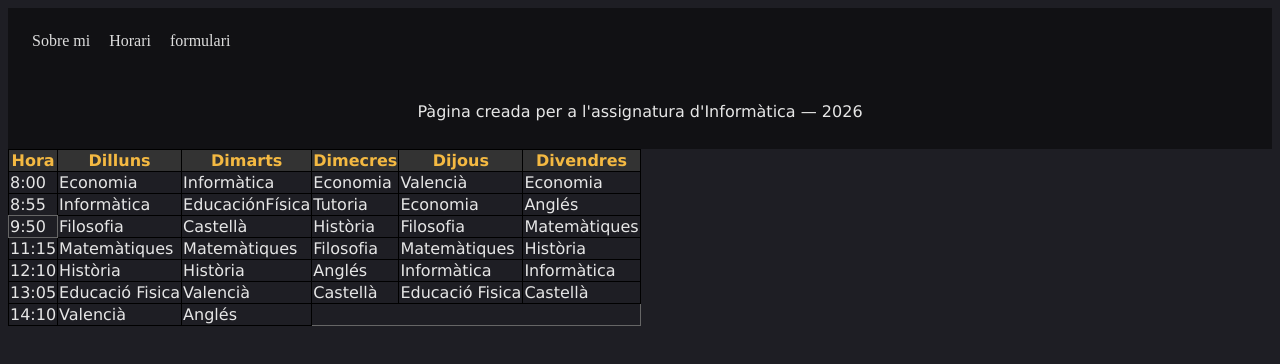
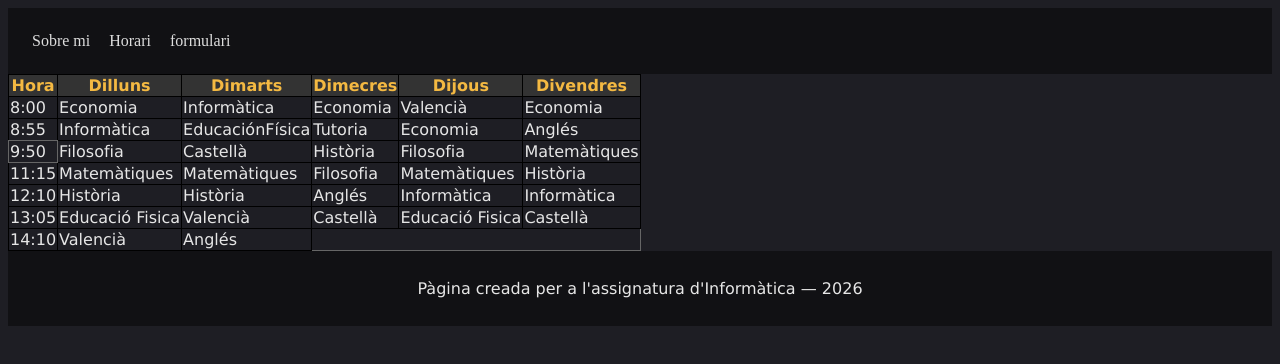
Before and after one commit to Vector555-hub/MiPrimeritaWeb, a plain HTML site: page horari.html in a window 1280 px wide. Drawn offline with Linux system fonts and the light colour scheme.

Commit message:
Fix table structure and script inclusion in horari.html

```diff
--- a/horari.html
+++ b/horari.html
@@ -71,7 +71,7 @@
           <td style="border:1px solid black">14:10</td>
           <td style="border:1px solid black">Valencià</td>
           <td style="border:1px solid black">Anglés</td>
-    <script type="module" src="script.js"></script>
+</table><script type="module" src="script.js"></script>
 
  <footer>
    <p>Pàgina creada per a l'assignatura d'Informàtica — 2026</p>
```
